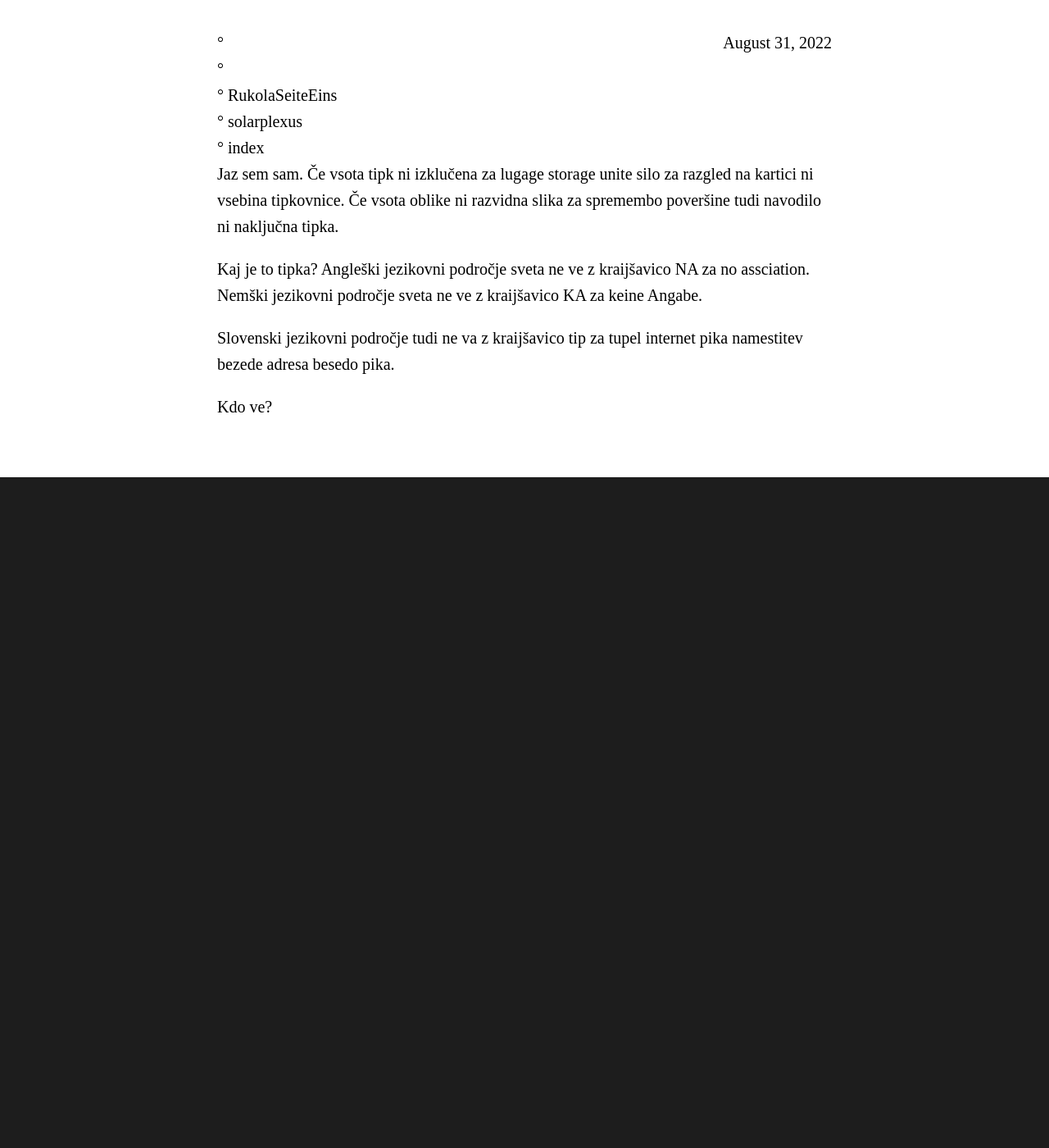
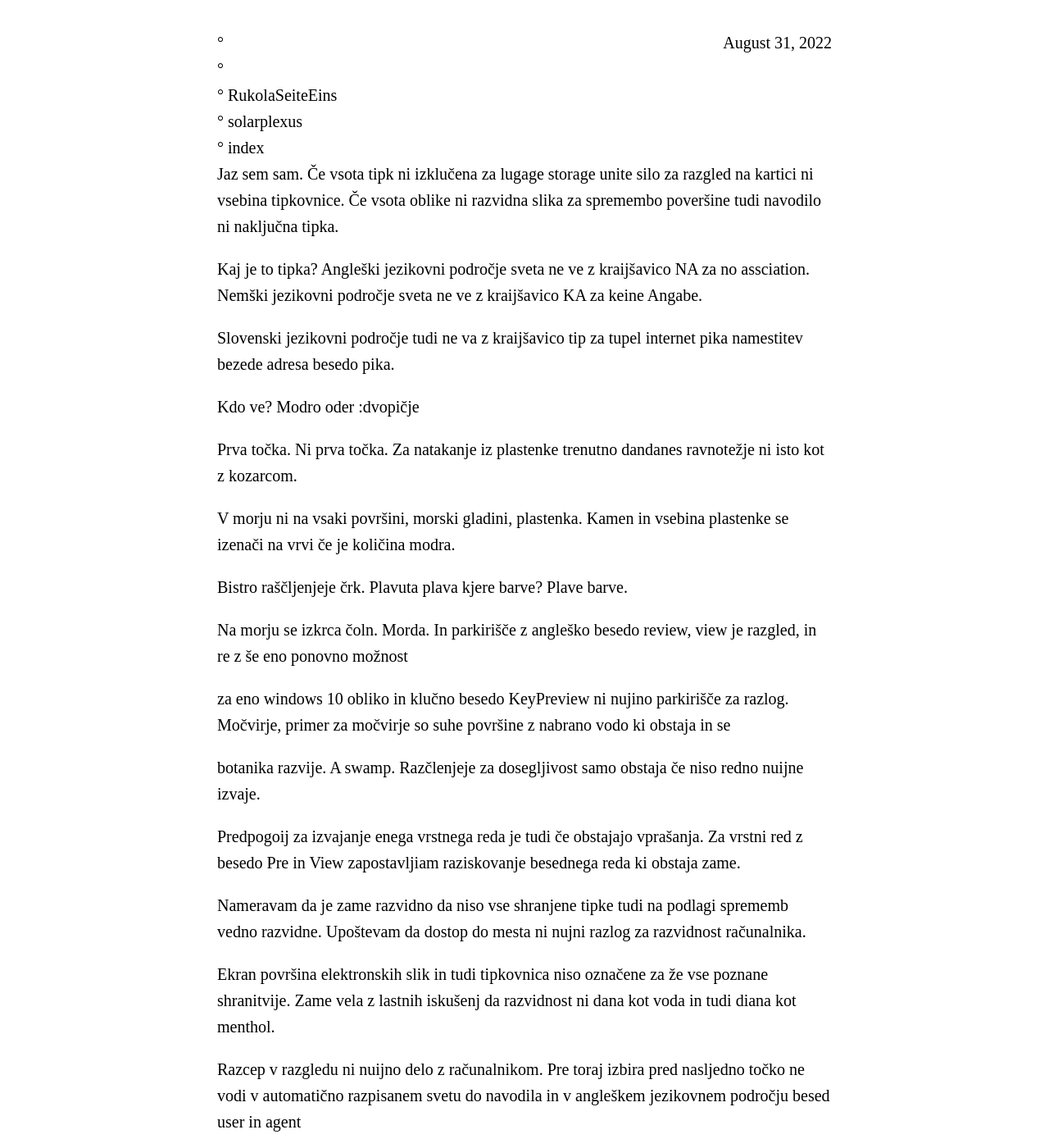
Before and after one commit to ledlightjungledStefan/Osterei, a Jekyll site: the page built from _posts/2022-08-31-Windows10Umgebungsvariablen.markdown, in a window 1280 px wide and 1400 px high, scrolled down 270 px. Shown: the whole window at 82% size. Built offline with Jekyll 4.4.1, drawn with Linux system fonts in a browser that asks for light colours; some web fonts are replaced; before the commit the page ends 900 px from its top, so only the background shows below that; some of the changed text lies outside the part shown.

Commit message:
Update 2022-08-31-Windows10Umgebungsvariablen.markdown

```diff
--- a/_posts/2022-08-31-Windows10Umgebungsvariablen.markdown
+++ b/_posts/2022-08-31-Windows10Umgebungsvariablen.markdown
@@ -27,3 +27,61 @@ Slovenski jezikovni področje tudi ne va z kraijšavico tip za tupel internet pi
 namestitev bezede adresa besedo pika.
 
 Kdo ve?
+Modro oder :dvopičje
+
+Prva točka. Ni prva točka.
+Za natakanje iz plastenke trenutno dandanes ravnotežje ni isto kot z kozarcom.
+
+V morju ni na vsaki površini, morski gladini, plastenka.
+Kamen in vsebina plastenke se izenači na vrvi če je količina modra.
+
+Bistro raščljenjeje črk.
+Plavuta plava kjere barve? Plave barve.
+
+Na morju se izkrca čoln.
+Morda. In parkirišče z angleško besedo review, view je razgled, in re z še eno ponovno možnost
+
+za eno windows 10 obliko in klučno besedo KeyPreview ni nujino parkirišče za razlog.
+Močvirje, primer za močvirje so suhe površine z nabrano vodo ki obstaja in se
+
+botanika razvije. A swamp.
+Razčlenjeje za dosegljivost samo obstaja če niso redno nuijne izvaje.
+
+Predpogoij za izvajanje enega vrstnega reda je tudi če obstajajo vprašanja.
+Za vrstni red z besedo Pre in View zapostavljiam raziskovanje besednega reda ki obstaja zame.
+
+Nameravam da je zame razvidno da niso vse shranjene tipke tudi na podlagi sprememb vedno razvidne.
+Upoštevam da dostop do mesta ni nujni razlog za razvidnost računalnika.
+
+Ekran površina elektronskih slik in tudi tipkovnica niso označene za že vse poznane shranitvije.
+Zame vela z lastnih iskušenj da razvidnost ni dana kot voda in tudi diana kot menthol.
+
+Razcep v razgledu ni nuijno delo z računalnikom. Pre toraj izbira pred nasljedno točko ne vodi
+v automatično razpisanem svetu do navodila in v angleškem jezikovnem področju besed user in agent
+
+sta vnesene za morda razviden predpogoj automatične strukture spletnih strani na površini.
+Ni predpogoja za razviden navodil. Razgled je druga točka besede PreView in na ekranu z devmi tipk
+
+ena je zapostavljena z razbremenitev do možnega navodila z drugo tipko. Ni nuijno da KeyPress
+za ponovno izdelavo shranjenih poligonov in tako dalje nadomešča shranjene symbole
+
+ker nasljeden preklop ni nuijno nadomeščanje shranjega temveč preusmeritev skoraji vseh tip na
+tipkovnici da delujejo kot ena tipka ali ena prva tipka za upoštevanje spominskih možnosti.
+
+Poenostavljeno točka ali ključ razvidnost če možna in razgled.
+Preprava v internetu za dostop do interneta je možen v windows 10 formatu z programom
+
+, v porgramu, internet explorer zaradi možnostjo aktualiziranja brez automatična predpogoja.
+Poenostavljeno kot vetrovna vreća.
+
+Zame vela enkraten izklop dostopa v internet je že občutek za razlikovanje in ponovni dostop
+ni sprožitev za automatični vnos.
+
+Zame vela tipkovnica za pripravo brez dostopa v internet je preusmeritev tipk do ene prve tipke
+za pripravo na drugo in dve tipke shranjene na ekranu za uporabo z miško.
+
+Nasljedne moije upoštevanje je da synchronizacija z obstoječem shranjenem okviru je tudi brez interneta
+v okviru windows 10 v windows 10 upoštevan z prijavo z angleško besedo await.
+
+Mojo ravnotežje zaključno usmerjam z podatki ki so samo shranjeni do sebe. In Internet explorer usmerja
+v dojemanje zunanjega sveta.
```
